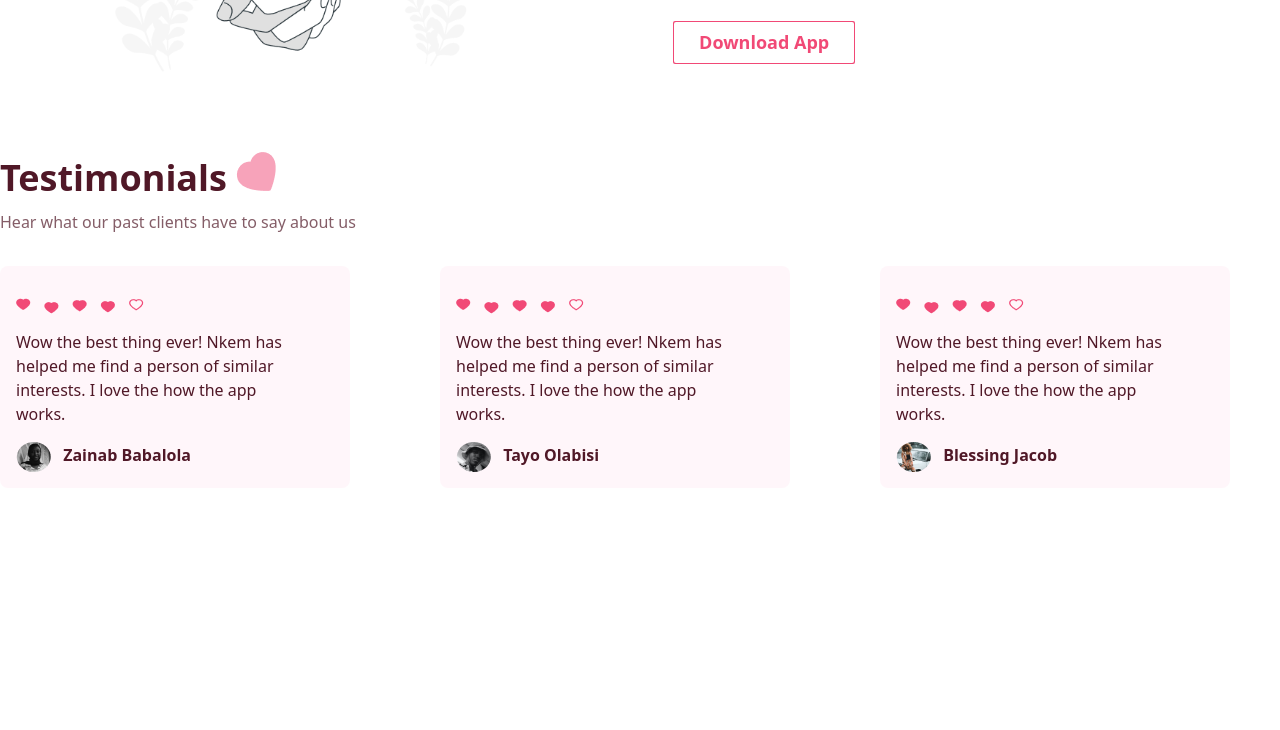
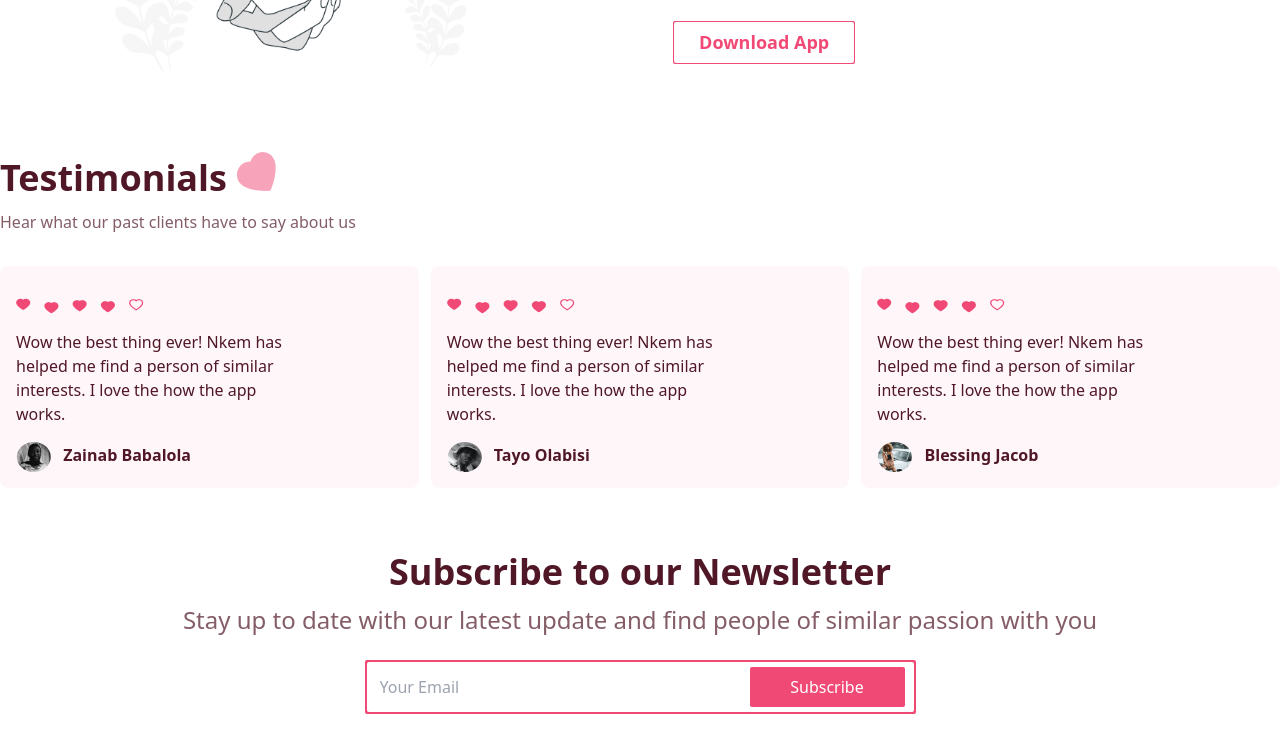
Before and after one commit to Terdanny1/Nkem, a website built with Parcel: page src/index.html in a window 1280 px wide. Shown: the part 1450-2180 px from the top of the page. Before the commit the page ends 1954 px from the top, so only its background shows below. Built offline with nearby package versions, Linux system fonts and the light colour scheme.

Commit message:
finished the subscribe section

```diff
--- a/src/index.html
+++ b/src/index.html
@@ -52,14 +52,14 @@
                     <!-- left item -->
 
                     <div class="space-y-6 md:w-1/2">
-                    <div class="mt-8 mx-auto lg:mx-0">
-                        <img src="./assets/Images/Heart-1.png" alt="">
+                    <div class="mt-8">
+                        <img src="./assets/Images/Heart-1.png" alt="" class="mx-auto lg:mx-0">
                     </div>
                         <h1 class="max-w-lg text-4xl font-bold text-center md:text-5xl md:text-left lg:leading-[4rem] mt-14 bg-clip-text bg-gradient-to-r from-[#000000] via-[#300F18] to-[#501827]">
                             A Fun Way to Find Your <span class="font-['Roboto'] text-[#F14976]">Perfect Partner </span> With Ease
                         </h1>
                         <p class="w-full text-center font-[400] text-[20px] opacity-80 text-[#501827] leading-[28.24px] md:text-left">
-                            Find a match that who has similar passion and <br> intrest with you. Build last and thriving friendships <br> and  relationships with people with similar <br> interests .
+                            Find a match that who has similar passion and <br class="hidden lg:block"> intrest with you. Build last and thriving friendships <br class="hidden lg:block"> and  relationships with people with similar <br class="hidden lg:block"> interests .
                         </p>
 
                         <div class="w-[182px] mx-auto lg:mx-0 transition duration-300 ease-in-out hover:scale-105 rounded-sm bg-[#F14976] p-1 flex justify-center items-center">
@@ -162,9 +162,9 @@
                 <p class="text-[#501827] text-center lg:text-left text-opacity-70 mt-3">Hear what our past clients have to say about us </p>
 
 
-                <div  class="grid lg:grid-cols-3 items-center gap-10 mt-8">
+                <div  class="grid lg:grid-cols-3 items-center gap-3 mt-8 ">
 
-                    <div class="bg-[#FFE8F2] bg-opacity-40 rounded-lg p-4 w-[350px] mx-auto lg:mx-0 mb-4">
+                    <div class="bg-[#FFE8F2] bg-opacity-40 rounded-lg mx-3 p-4 lg:mx-0 mb-4">
                             <img src="./assets/Images/Heart-4.png" alt="" class="mt-4">
                             <p class="text-[#501827] mt-4">Wow the best thing ever! Nkem has <br class="hidden lg:block"> helped me find a person of similar <br class="hidden lg:block"> interests. I love the how the app <br class="hidden lg:block"> works.</p>
                             <div class="mt-4">
@@ -176,7 +176,7 @@
 
 
 
-                        <div class="bg-[#FFE8F2] bg-opacity-40 rounded-lg p-4 w-[350px] mx-auto lg:mx-0 mb-4">
+                        <div class="bg-[#FFE8F2] bg-opacity-40 rounded-lg mx-3 p-4 lg:mx-0 mb-4">
                             <img src="./assets/Images/Heart-4.png" alt="" class="mt-4">
                             <p class="text-[#501827] mt-4">Wow the best thing ever! Nkem has <br class="hidden lg:block"> helped me find a person of similar <br class="hidden lg:block"> interests. I love the how the app <br class="hidden lg:block"> works.</p>
                             <div class="mt-4">
@@ -187,7 +187,7 @@
 
 
 
-                        <div class="bg-[#FFE8F2] bg-opacity-40 rounded-lg p-4 w-[350px] mx-auto lg:mx-0 mb-4">
+                        <div class="bg-[#FFE8F2] bg-opacity-40 rounded-lg mx-3 p-4 lg:mx-0 mb-4">
                             <img src="./assets/Images/Heart-4.png" alt="" class="mt-4">
                             <p class="text-[#501827] mt-4">Wow the best thing ever! Nkem has <br class="hidden lg:block"> helped me find a person of similar <br class="hidden lg:block"> interests. I love the how the app <br class="hidden lg:block"> works.</p>
                             <div class="mt-4">
@@ -205,8 +205,26 @@
 
                     <!-- subscribe section -->
 
-                    <section id="subscribe" class="">
+                    <section id="subscribe" class="container lg:mx-auto mt-12">
+                        <h2 class="mt-3 text-[#501827] font-bold text-4xl text-center">Subscribe to our Newsletter </h2>
+                        <p class="text-[#501827] text-opacity-70 text-center text-2xl my-3 mx-3"> Stay up to date with our latest update and find people of similar passion with you</p>
 
+                        <div class="mt-6">
+
+                            <div class="p-[2px] bg-[#F14976] rounded-sm lg:w-[551px] my-4 lg:mx-auto mx-4">
+                                <div class="bg-[#FFFFFF] rounded-sm p-[1px] flex items-center justify-between">
+                                    <div>
+                                        <input type="email" name="" id="" required placeholder="Your Email" class="p-3 bg-transparent outline-none">
+                                    </div>
+
+                                    <div class="bg-[#F14976] w-[155px]  mx-2 my-1 rounded-sm transition duration-300 ease-in-out hover:scale-110 cursor-pointer ">
+                                        <p class="p-2 text-center text-white">Subscribe</p>
+                                    </div>
+
+                                </div>
+
+                            </div>
+                        </div>
                     </section>
 
 
```
Also changed, not shown: src/assets/css/output.css.
